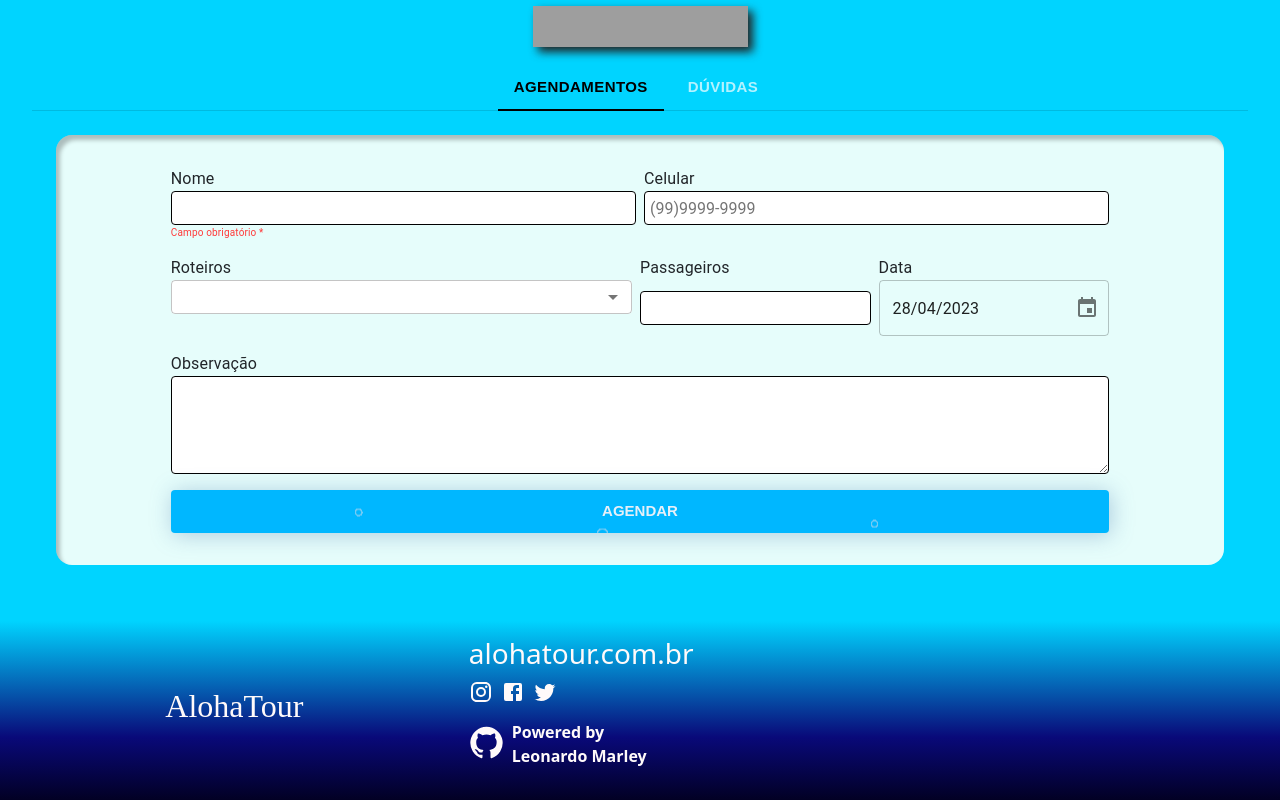
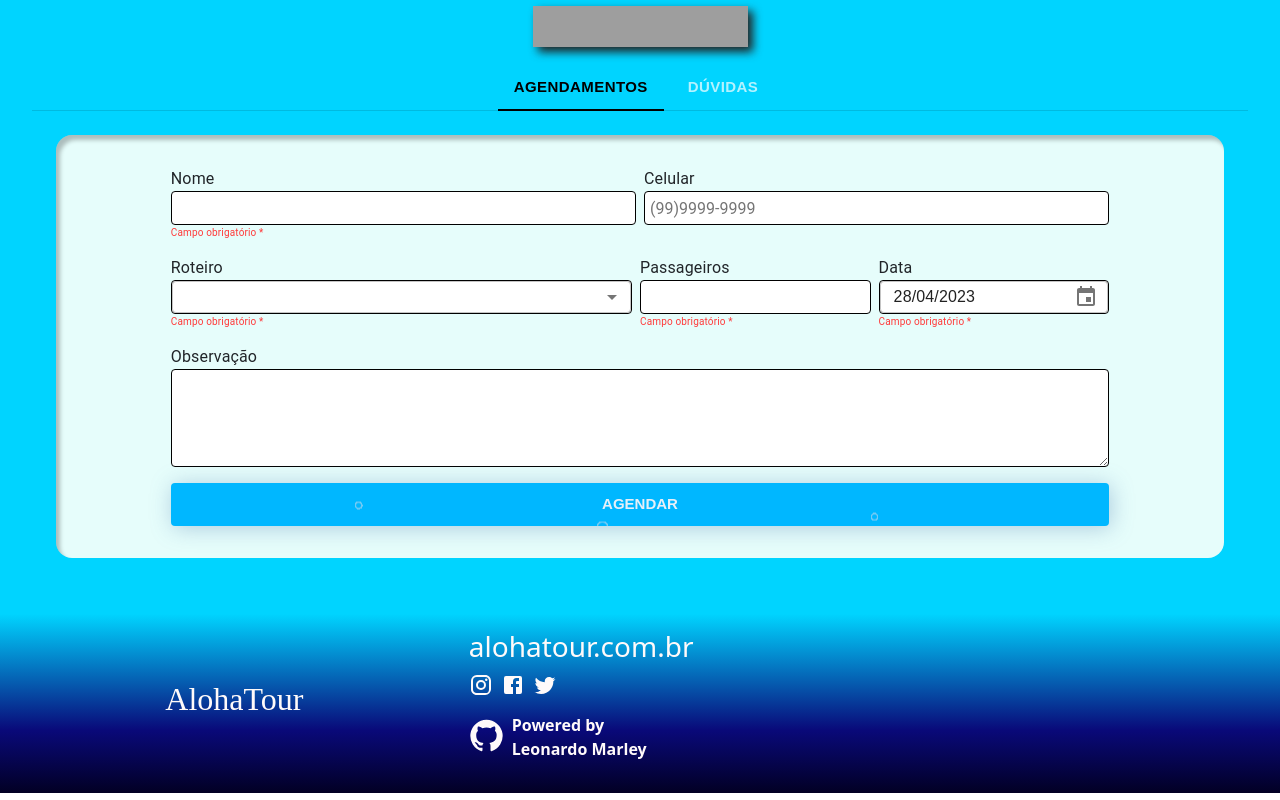
Before and after one commit to leonardo-marley/react-aloha, a Next.js app: page / in a window 1280 px wide. Shown: the part 3488-4288 px from the top of the page. Built offline with nearby package versions, Linux system fonts and the light colour scheme; grey boxes are pictures that could not be loaded; a web font is replaced by a local one.

Commit message:
NEW - Notificação
mensagens de agendamento e dúvidas concluídas.

```diff
--- a/package.json
+++ b/package.json
@@ -27,6 +27,7 @@
     "react-dom": "18.2.0",
     "react-hook-form": "^7.49.2",
     "react-input-mask": "^2.0.4",
+    "react-notifications": "^1.7.4",
     "typescript": "5.0.4"
   },
   "devDependencies": {
--- /dev/null
+++ b/react-notifications.d.ts
@@ -0,0 +1 @@
+declare module 'react-notifications';
--- a/src/pages/index.tsx
+++ b/src/pages/index.tsx
@@ -19,6 +19,10 @@ import { AdapterDateFns } from '@mui/x-date-pickers/AdapterDateFns';
 import { LocalizationProvider } from '@mui/x-date-pickers';
 import { DesktopDatePicker } from '@mui/x-date-pickers/DesktopDatePicker';
 import { ptBR as datePtBR } from 'date-fns/locale';
+import { format } from 'date-fns';
+// Packages //
+import { NotificationContainer , NotificationManager} from 'react-notifications';
+import 'react-notifications/lib/notifications.css';
 
 
 const inter = Inter({ subsets: ['latin'] })
@@ -83,11 +87,13 @@ export default function Home() {
   const [isClient,setIsClient] = useState<boolean>();
   const [informacoes,setInformacoes] = useState(cards);
   const [roteiroSelect,setRoteiroSelect] = useState('');
-  const [data, setData] = useState<Date>(data1);
+  const [dataAgendamento, setDataAgendamento] = useState<Date>(data1);
   const [telefone, setTelefone] = useState('');
   const [indexAba, setIndexAba] = useState(0);
   const {register, handleSubmit} = useForm();
   const router = useRouter();
+  const encoder = new TextEncoder();
+  const decoder = new TextDecoder('utf-8');
 
   useEffect(() => {
     setIsClient(true);
@@ -155,13 +161,53 @@ export default function Home() {
   }
 
   function agendarPasseio(data: any){
-    let textoAgendamento = `Olá, vim pelo site alohatour.com.br \N
-                            Gostaria de age`
-    router.push(`https://wa.me//5524993217325?text=${textoAgendamento}`)
+    if(!data.nome){
+      NotificationManager.error('Preencha o nome.', 'Formulário');
+     return;
+    }
+
+    if(!dataAgendamento){
+      NotificationManager.error('Selecione a data.', 'Formulário');
+     return;
+    }
+
+    if(!data.passageiros){
+      NotificationManager.error('Preencha a quantidade de passageiros.', 'Formulário');
+     return;
+    }
+
+    if(!roteiroSelect){
+      NotificationManager.error('Selecione o roteiro.', 'Formulário');
+     return;
+    }
+
+    let obs = data.observacao ? `Obs.:${data.observacao}` : ''
+    let textoAgendamento = `Olá, vim pelo site alohatour.com.br.
+    Me chamo, ${data.nome}.
+    Gostaria de agendar um passeio para o dia ${format(dataAgendamento,'dd/MM/yyyy')} com o roteiro ${roteiroSelect} para ${data.passageiros} pessoa(s). \nPoderia me ajudar?
+    ${obs}`
+    const textoUTF8 = encoder.encode(textoAgendamento);
+    const textoDecodificado = decoder.decode(textoUTF8);
+    router.push(`https://wa.me//5524993217325?text=${textoDecodificado}`)
   }
 
   function tirarDuvida(data: any){
-    console.log(data)
+    if(!data.nome){
+      NotificationManager.error('Preencha o nome.', 'Formulário');
+     return;
+    }
+
+    if(!data.duvida){
+      NotificationManager.error('Preencha sua dúvida.', 'Formulário');
+     return;
+    }
+
+    let textoDuvida = `Olá, vim pelo site alohatour.com.br.
+    Me chamo, ${data.nome}.
+    Gostaria de Tirar uma dúvida, pode me ajudar?`
+    const textoUTF8 = encoder.encode(textoDuvida);
+    const textoDecodificado = decoder.decode(textoUTF8);
+    router.push(`https://wa.me//5524993217325?text=${textoDecodificado} %0A ${data.duvida}`)
   }
 
   const handleChangeSelect = (event: SelectChangeEvent) => {
@@ -188,7 +234,7 @@ export default function Home() {
           {indexAba == 0 &&
             <div className={styles.roteiroPessoas}>
               <div>
-                <label>Roteiros</label>
+                <label>Roteiro</label>
                 <FormControl sx={{ minWidth: 120, width: '100%' }} size="small">
                   <Select
                     labelId="demo-select-small-label"
@@ -199,21 +245,24 @@ export default function Home() {
                     sx={{
                       height: '34px',
                       backgroundColor: '#FFFFFF',
-                      borderColor: 'var(--color-primary)',
+                      border: '1px solid var(--color-primary)',
                     }}
                   >
-                    <MenuItem value={1}>Gruta do Acaiá</MenuItem>
-                    <MenuItem value={2}>Lagoa Azul</MenuItem>
-                    <MenuItem value={3}>Ilhas Paradisíacas</MenuItem>
-                    <MenuItem value={4}>Lagoa Verde</MenuItem>
-                    <MenuItem value={5}>À Combinar</MenuItem>
+                    <MenuItem value={'Gruta do Acaiá'}>Gruta do Acaiá</MenuItem>
+                    <MenuItem value={'Lagoa Azul'}>Lagoa Azul</MenuItem>
+                    <MenuItem value={'Ilhas Paradisíacas'}>Ilhas Paradisíacas</MenuItem>
+                    <MenuItem value={'Lagoa Verde'}>Lagoa Verde</MenuItem>
+                    <MenuItem value={'À Combinar'}>À Combinar</MenuItem>
                   </Select>
+                  <span className={styles.obrigatorio}>Campo obrigatório *</span>
                 </FormControl>
+
               </div>
 
               <div className={styles.passageiros}>
                 <label htmlFor='passageiros'>Passageiros</label>
                 <input {...register('passageiros')} name='passageiros' type="number" placeholder="" ></input>
+                <span className={styles.obrigatorio}>Campo obrigatório *</span>
               </div>
 
               <div className={styles.dataPickerContainer}>
@@ -222,13 +271,21 @@ export default function Home() {
                   >Data </label>
                   <LocalizationProvider dateAdapter={AdapterDateFns} adapterLocale={datePtBR}>
                       <DesktopDatePicker
-                        // inputFormat="dd/MM/yyyy"
-                        value={data}
+                        value={dataAgendamento}
                         onChange={(newValue) => {
-                            setData(newValue);
+                            setDataAgendamento(newValue as Date);
+                        }}
+                        sx={{
+                          "& .MuiInputBase-root": {
+                            font: '400 1rem "Sarala", sans-serif',
+                            height: '34px',
+                            backgroundColor: '#FFF',
+                            border: '1px solid var(--color-primary)'
+                          }
                         }}
                       />
                   </LocalizationProvider>
+                  <span className={styles.obrigatorio}>Campo obrigatório *</span>
               </div>
             </div>
           }
@@ -259,7 +316,7 @@ export default function Home() {
       </Head>
 
       <main className={styles.main}>
-
+        <NotificationContainer />
         {/* <Image alt='Logo' src='https://see.fontimg.com/api/renderfont4/vm6VD/eyJyIjoiZnMiLCJoIjo0MSwidyI6MTAwMCwiZnMiOjQxLCJmZ2MiOiIjQjBDQzE5IiwiYmdjIjoiI0ZGRkZGRiIsInQiOjF9/Um90ZWlyb3M/swimming-pool-demo.png' width={50} height={50}/> */}
 
         <nav className={styles.menu}>
--- a/src/styles/Home.module.css
+++ b/src/styles/Home.module.css
@@ -241,6 +241,11 @@
   border-radius: 4px;
   height: 34px;
   padding: 0 0 0 5px;
+  width: 100%;
+}
+
+.dataPickerContainer {
+  display: grid;
   width: 100%;
 }
 
```
Also changed, not shown: 1 other file (tests, documents, lock files or other folders).
